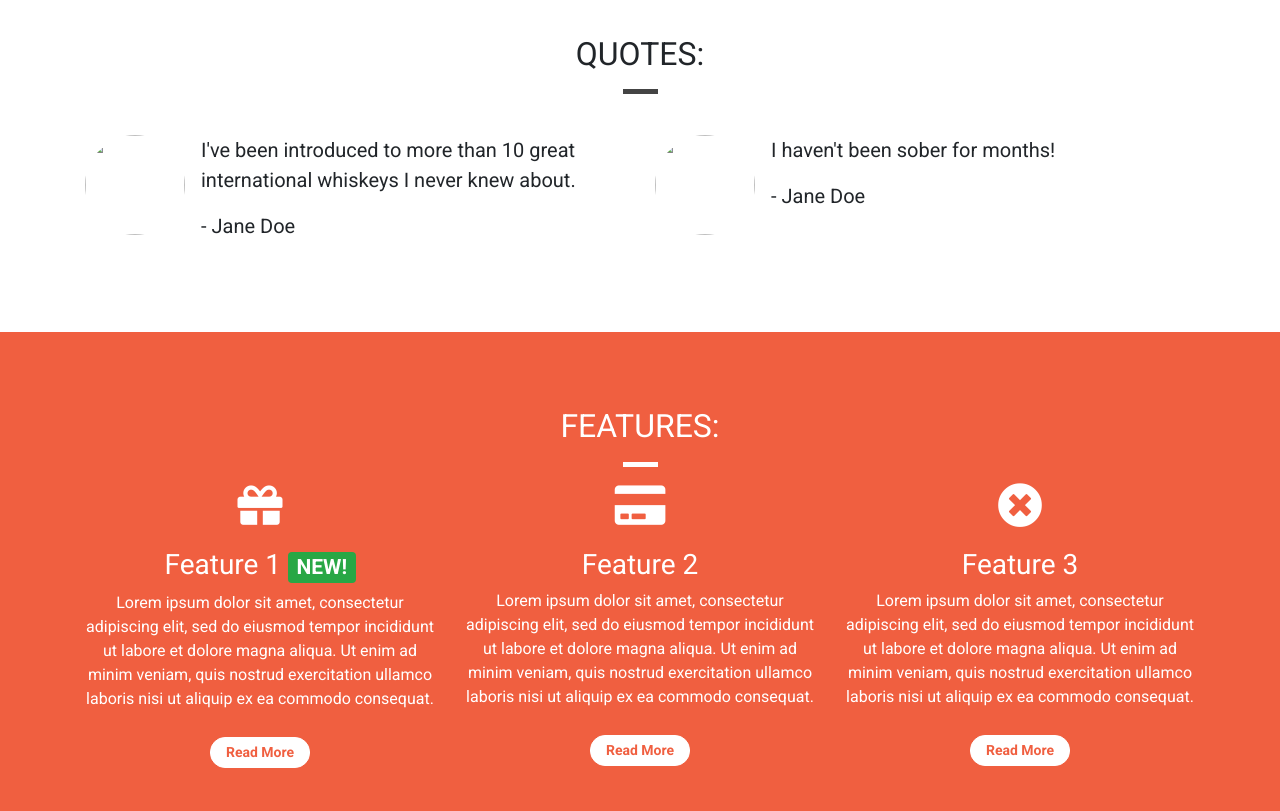
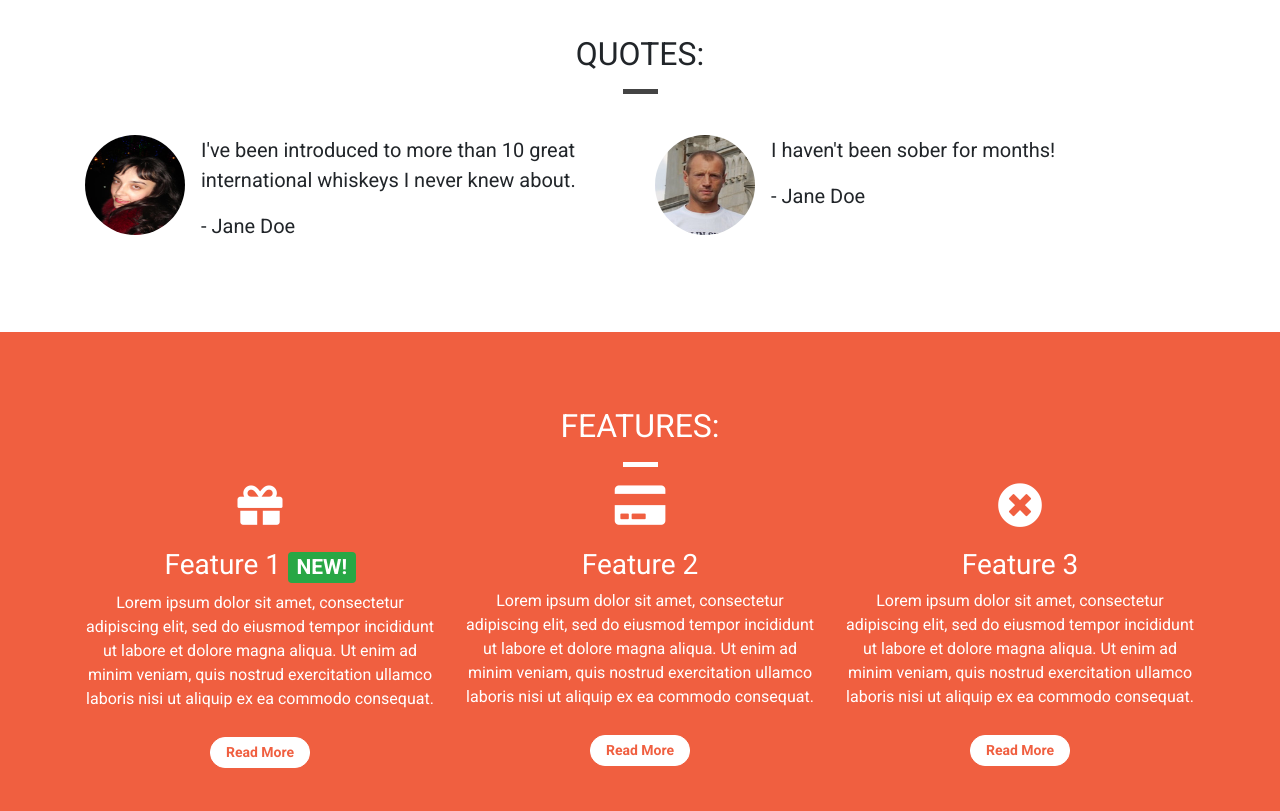
Before and after one commit to SergiyKochenko/bootsrap, a plain HTML site: page index.html in a window 1280 px wide. Shown: the part 840-1651 px from the top of the page. Drawn offline with nearby package versions, Linux system fonts and the light colour scheme.

Commit message:
add links to img

```diff
--- a/index.html
+++ b/index.html
@@ -87,7 +87,7 @@
                     <div class="col-12 col-md-6">
                         <div class="media">
                             <div class="d-none d-sm-block">
-                                <img src="images/girl-image.png" class="rounded-circle mr-3" height=100 width=100>
+                                <img src="images/girl-image.jpg" class="rounded-circle mr-3" height=100 width=100>
                             </div>
                             <div class="media-body">
                                 <blockquote class="blockquote">
@@ -100,7 +100,7 @@
                     <div class="col-12 col-md-6">
                         <div class="media">
                             <div class="d-none d-sm-block">
-                                <img src="images/guy-image.png" class="rounded-circle mr-3" height=100 width=100>
+                                <img src="images/guy-image.JPG" class="rounded-circle mr-3" height=100 width=100>
                             </div>
                             <div class="media-body">
                                 <blockquote class="blockquote">
```
